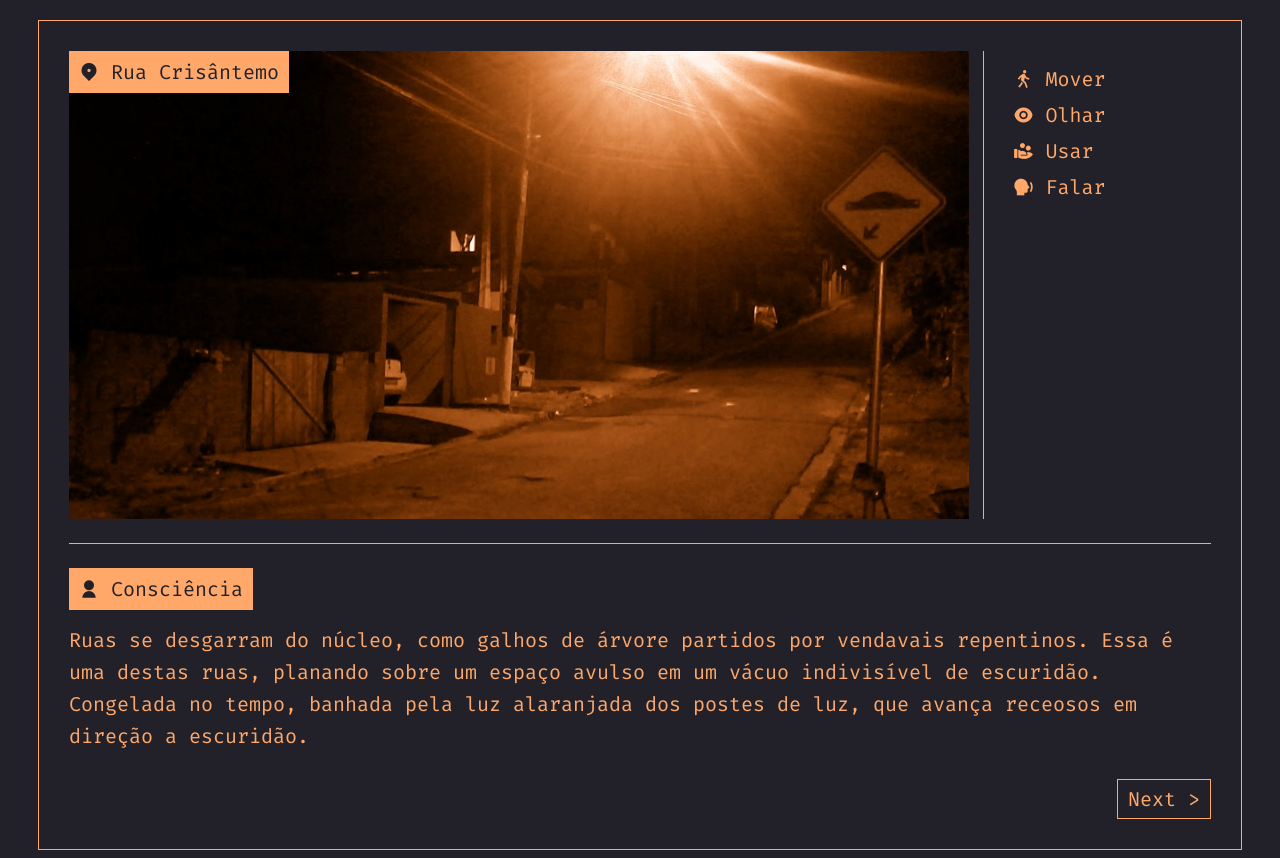
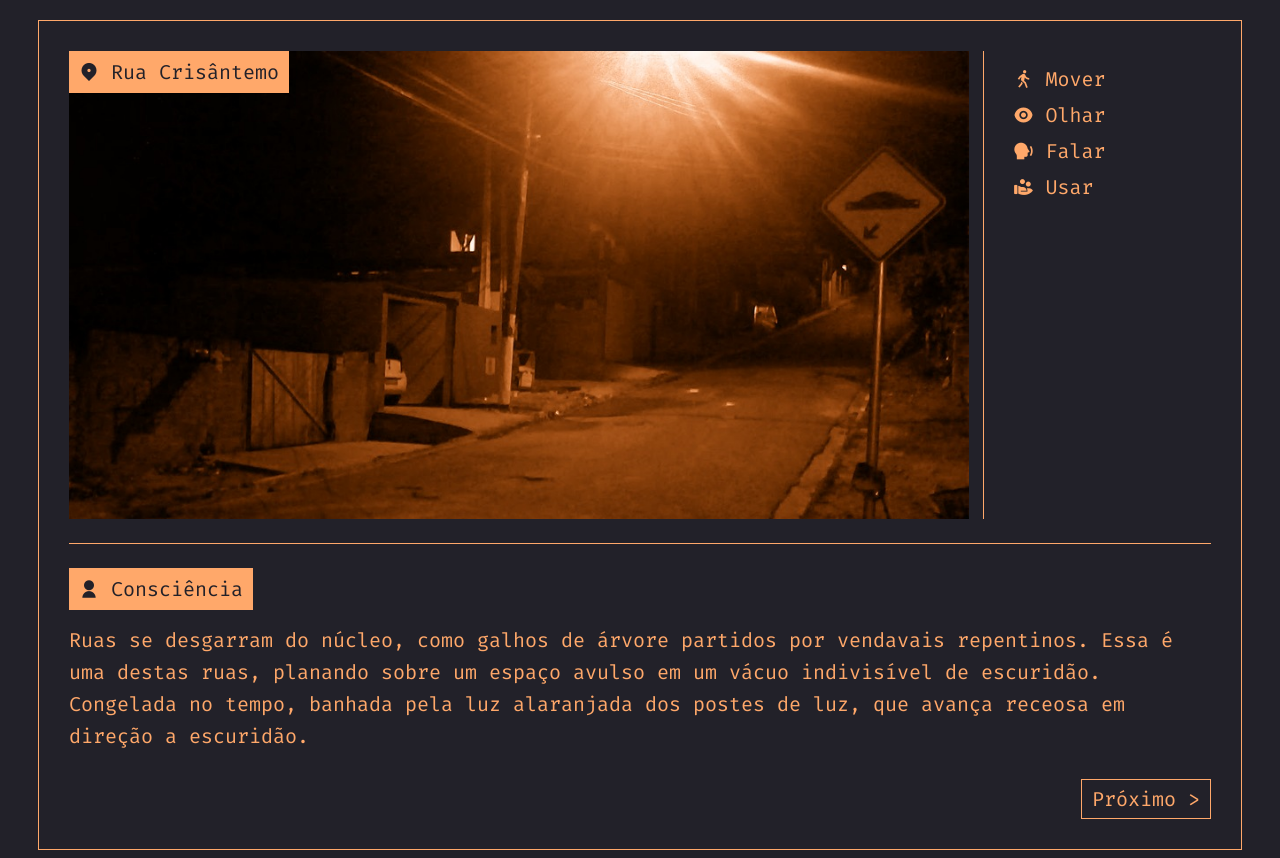
Before and after one commit to MoisesDuarte/antediluvian-aquarium, a Vue app: page / in a window 1280 px wide. Shown: the top 858 px of the page. Built offline with nearby package versions, Linux system fonts and the light colour scheme.

Commit message:
feat: re-trabalhando estado de cena

```diff
--- a/src/components/DialogWindow.vue
+++ b/src/components/DialogWindow.vue
@@ -9,7 +9,7 @@
       {{ description }}
     </article>
 
-    <button class="advance-dialog-button">Next ></button>
+    <button class="advance-dialog-button">Próximo ></button>
   </section>
 </template>
 
@@ -30,6 +30,7 @@ section {
 
 article.dialog {
   margin-top: 14px;
+  white-space: pre-line;
 }
 
 button.advance-dialog-button {
--- a/src/components/InteractionWindow.vue
+++ b/src/components/InteractionWindow.vue
@@ -1,30 +1,55 @@
 <template>
   <section>
-    <ul>
-      <li>
-        <i class="ri-walk-line"></i>
-        Mover
+    <ul v-if="!currentActionOptions">
+      <li v-for="{ id, icon, label } in actionsList" :key="id" @click="currentAction = id">
+        <i :class="icon"></i>
+        {{ label }}
       </li>
+    </ul>
 
-      <li>
-        <i class="ri-eye-fill"></i>
-        Olhar
+    <ul v-if="currentActionOptions">
+      <li v-for="{ id, name, icon } in currentActionOptions" :key="id">
+        <i :class="icon"></i>
+        {{ name }}
       </li>
-
-      <li>
-        <i class="ri-hand-coin-fill"></i>
-        Usar
-      </li>
-
-      <li>
-        <i class="ri-speak-fill"></i>
-        Falar
+      <li @click="currentAction = undefined">
+        <i class="ri-arrow-go-back-line"></i>
+        Voltar
       </li>
     </ul>
   </section>
 </template>
 
-<script setup lang="ts"></script>
+<script setup lang="ts">
+import { EAction, useScene } from '@/composables/scene.composable'
+
+const {
+  state: { currentAction, currentActionOptions }
+} = useScene()
+
+const actionsList = [
+  {
+    id: EAction.MOVE,
+    icon: 'ri-walk-line',
+    label: 'Mover'
+  },
+  {
+    id: EAction.SEE,
+    icon: 'ri-eye-fill',
+    label: 'Olhar'
+  },
+  {
+    id: EAction.SPEAK,
+    icon: 'ri-speak-fill',
+    label: 'Falar'
+  },
+  {
+    id: EAction.USE,
+    icon: 'ri-hand-coin-fill',
+    label: 'Usar'
+  }
+]
+</script>
 
 <style scoped>
 section {
--- a/src/composables/scene.composable.ts
+++ b/src/composables/scene.composable.ts
@@ -1,15 +1,66 @@
 import { createSharedComposable } from "@vueuse/core";
+import { computed, ref, type ComputedRef, type Ref } from "vue";
+
+export enum EAction {
+  MOVE = 'MOVE',
+  SEE = 'SEE',
+  SPEAK = 'SPEAK',
+  USE = 'USE'
+}
+
+export type TSceneActionItem = {
+  id: string;
+  name: string;
+  icon: string;
+  description: string;
+}
 
 export const useScene = createSharedComposable(function () {
   const name = 'Rua Crisântemo';
-  const description = `
-    Ruas se desgarram do núcleo, como galhos de árvore partidos por vendavais repentinos.
-    Essa é uma destas ruas, planando sobre um espaço avulso em um vácuo indivisível de escuridão.
-    Congelada no tempo, banhada pela luz alaranjada dos postes de luz, que avança receosos em direção a escuridão.
-  `;
+  const description = 'Ruas se desgarram do núcleo, como galhos de árvore partidos por vendavais repentinos. Essa é uma destas ruas, planando sobre um espaço avulso em um vácuo indivisível de escuridão. Congelada no tempo, banhada pela luz alaranjada dos postes de luz, que avança receosa em direção a escuridão.';
+
+  const ACTIONS_DICT: Record<EAction, TSceneActionItem[]> = {
+    [EAction.MOVE]: [{
+      id: 'placeholder',
+      name: 'placeholder',
+      icon: 'ri-information-line',
+      description: 'placeholder'
+    }],
+    [EAction.SEE]: [{
+      id: 'white-car',
+      name: 'Carro branco',
+      icon: 'ri-car-fill',
+      description: 'Carro branco na garagem, com as rodas brancas e o chassi branco. Reflete a rua, mas não me reflete. Não há rosto, nem membros. Apenas a superfície branca.'
+    }, {
+      id: 'lamp-post',
+      name: 'Luz do poste',
+      icon: 'ri-lightbulb-fill',
+      description: 'Uma luz, sem calor algum. Apenas incinde sobre o ambiente, sem existir sobre ele.'
+    }],
+    [EAction.SPEAK]: [{
+      id: 'placeholder',
+      name: 'placeholder',
+      icon: 'ri-information-line',
+      description: 'placeholder'
+    }],
+    [EAction.USE]: [{
+      id: 'placeholder',
+      name: 'placeholder',
+      icon: 'ri-information-line',
+      description: 'placeholder'
+    }]
+  }
+
+
+  const currentAction = ref<EAction>();
+  const currentActionOptions = computed(() => (currentAction.value ? ACTIONS_DICT[currentAction.value] : undefined));
 
   return {
     name,
-    description
+    description,
+    state: {
+      currentAction,
+      currentActionOptions
+    }
   }
 })
```
